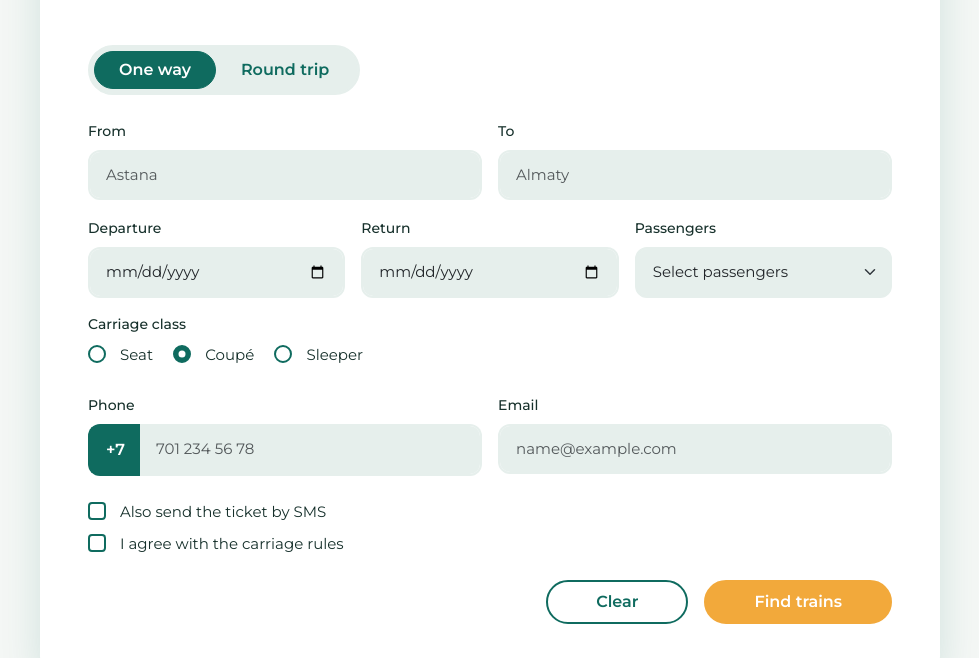
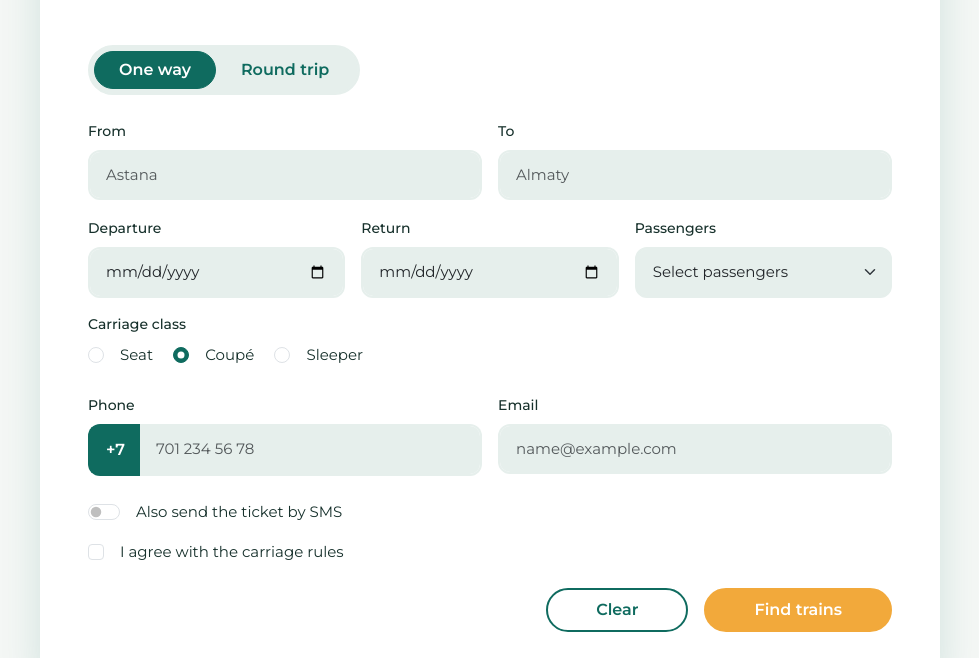
Before and after one commit to CuBiK911/Assignment4_WEB, a plain HTML site: page index.html in a window 1280 px wide. Shown: the part 133-791 px from the top of the page, without its empty margins (150-1129 px from the left). Drawn offline with nearby package versions, Linux system fonts and the light colour scheme.

Commit message:
minor changes

```diff
--- a/css/style.css
+++ b/css/style.css
@@ -23,7 +23,7 @@
     margin-bottom: 0.5rem;
 }
 
-/* Trip Type Toggle */
+
 .task-1 .trip-type {
     background-color: #E6EFEC;
     border: 2px solid #E6EFEC;
@@ -83,7 +83,7 @@
 }
 
 
-.task-1 .form-check-input {
+.task-1 .form-switch-input {
     width: 1.125rem;
     height: 1.125rem;
     border: 2px solid #0F6B5F;
--- a/index.html
+++ b/index.html
@@ -104,7 +104,7 @@
 
 
                     <div class="mb-4">
-                        <div class="form-check mb-2">
+                        <div class="form-check form-switch mb-3">
                             <input class="form-check-input" type="checkbox" id="smsTicket" name="smsTicket">
                             <label class="form-check-label" for="smsTicket">Also send the ticket by SMS</label>
                         </div>
```
